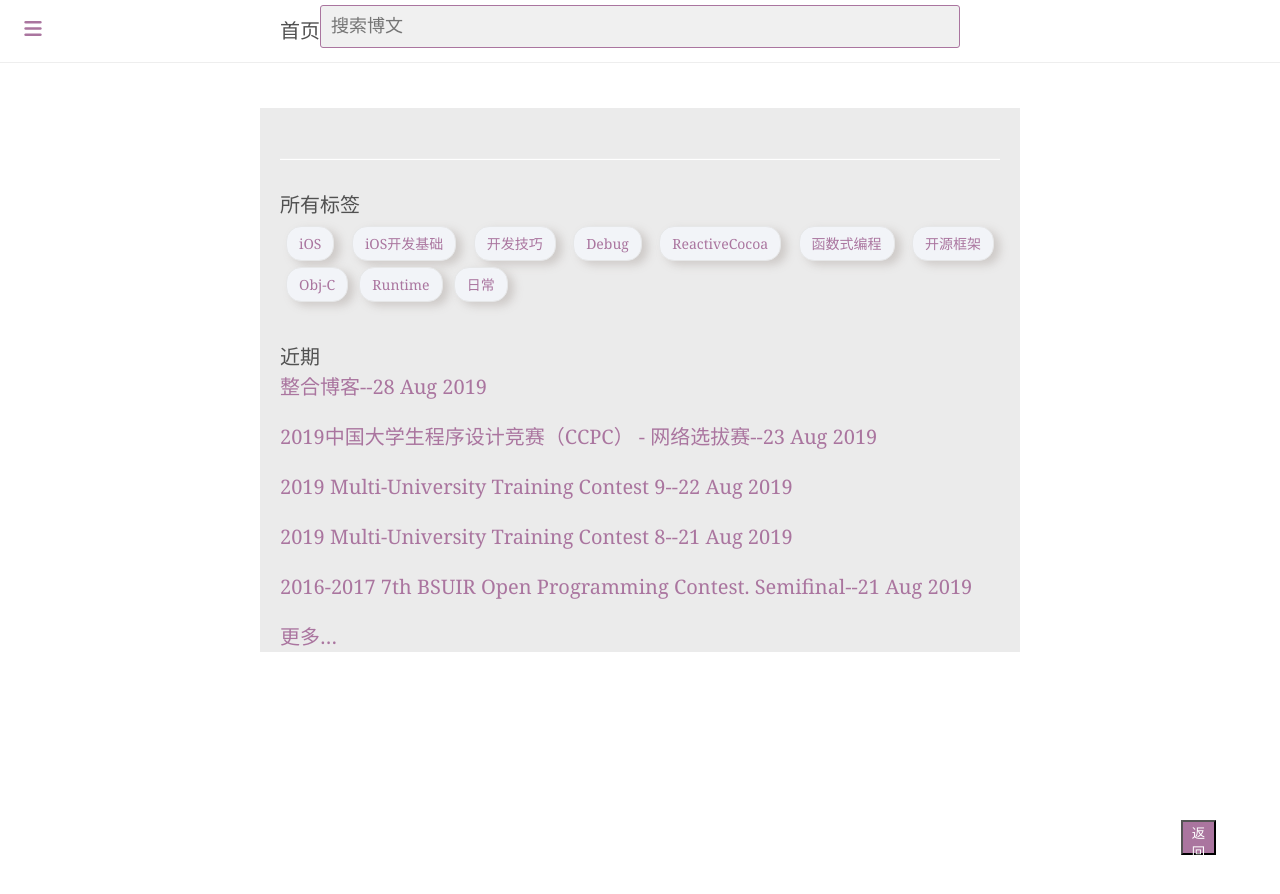
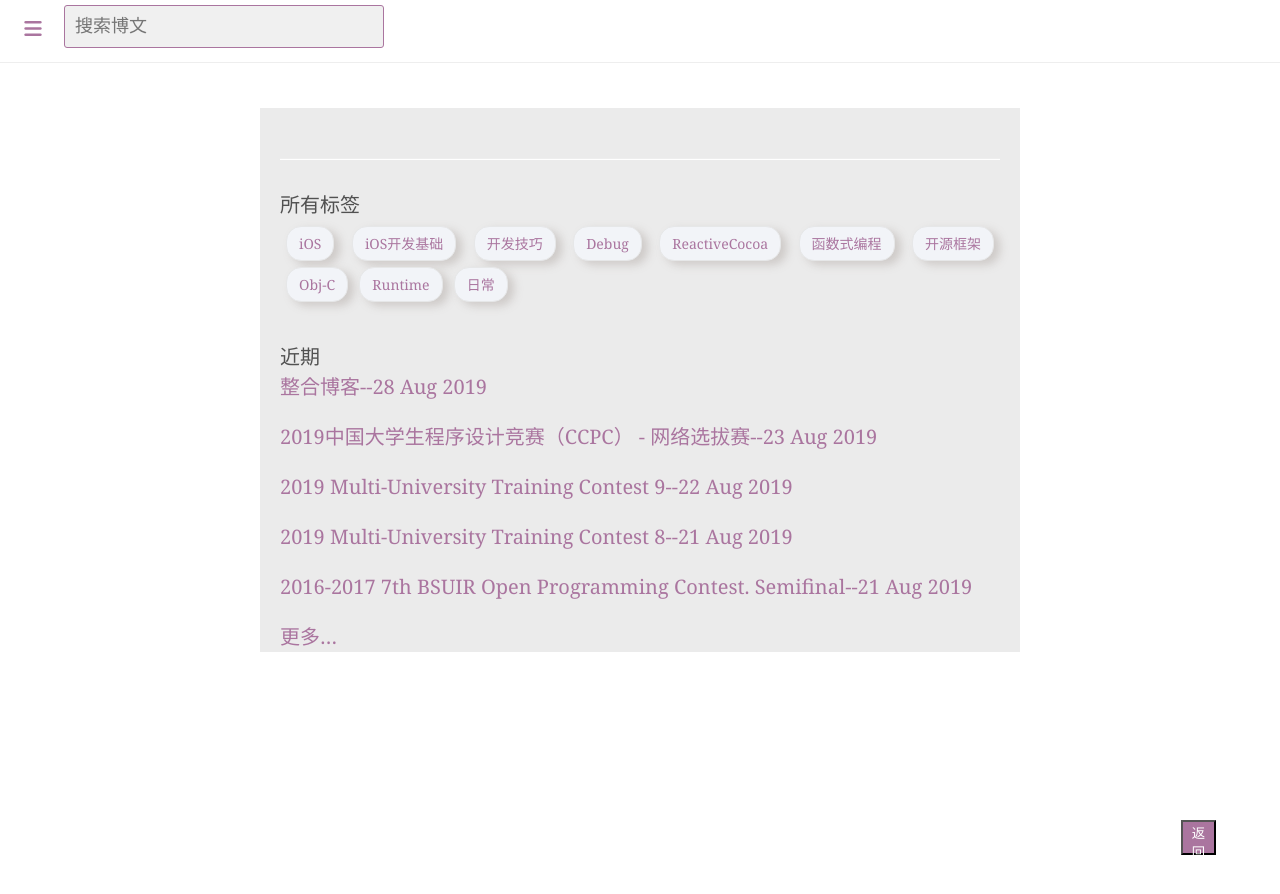
Before and after one commit to XtrueT/xtruet.github.com, a Jekyll site: the page built from index.html, in a window 1280 px wide. Shown: the top 894 px of the page. Built offline with Jekyll 4.4.1, drawn with Linux system fonts in a browser that asks for light colours; comment, search, counter and statistics services are not loaded.

Commit message:
Update index.css

```diff
--- a/public/css/index.css
+++ b/public/css/index.css
@@ -49,12 +49,12 @@
 }
 
 .search-container {
-  left: 25%;
+  right: 15%;
   /* top: 70px; */
   top:5px;
   position: absolute;
   display: block;
-  width: 50vw;
+  width: 25vw;
   height: 50px;
   z-index: 100;
   margin-bottom: 3em;
```
